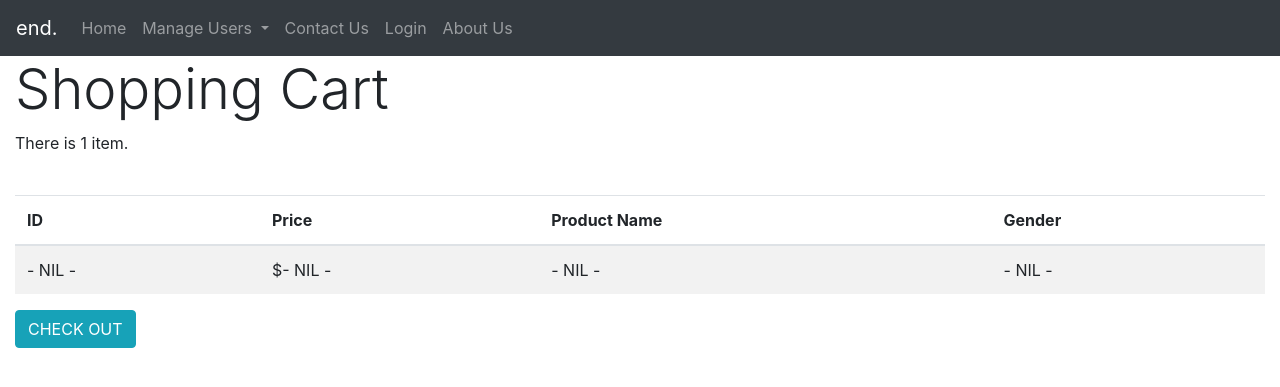
After one commit to jovesterchai/AppDevProject, a Flask app: template templates/shoppingCart.html in a window 1280 px wide. The commit adds this page. Shown: the top 387 px of the page. Run offline with Flask 2, Linux system fonts and the light colour scheme; the template is opened without the code that fills it: most values are stand-ins (such as "Sample title", 1, 10 or a date in 2020); some libraries are stand-ins or nearby versions.

Commit message:
Changed clothesInfo.html Tidied base.html

```diff
--- a/Main.py
+++ b/Main.py
@@ -87,27 +87,13 @@ def clothesInfo(id):
 
         db['Product'] = itemDict
         db.close()
-        if request.method == 'POST':
-            cartDict = {}
-            db = shelve.open('cart.db', 'c')
 
-            try:
-                itemsDict = db['Cart']
-            except:
-                print('Error in retrieving Items from cart.db.')
+        itemsList = []
+        for key in itemDict:
+            item = itemDict.get(key)
+            itemsList.append(item)
 
-            cart = Cart.Cart(createProductForm.name.data, createProductForm.price.data, createProductForm.color.data, createProductForm.size.data, createProductForm.quantity.data, createProductForm.gender.data, createProductForm.description.data)
-            cartDict[cart.get_itemID()] = cart
-            db['Product'] = cartDict
-            db.close()
-
-
-            itemsList = []
-            for key in itemDict:
-                item = itemDict.get(key)
-                itemsList.append(item)
-
-            return redirect(url_for('retrieveProducts'))
+        return redirect(url_for('retrieveProducts'))
 
     else:
         itemDict = {}
@@ -115,12 +101,21 @@ def clothesInfo(id):
         itemDict = db['Product']
         db.close()
 
+        item = itemDict.get(id)
+        createProductForm.name.data = item.get_name()
+        createProductForm.price.data = item.get_price()
+        createProductForm.color.data = item.get_color()
+        createProductForm.size.data = item.get_size()
+        createProductForm.quantity.data = item.get_quantity()
+        createProductForm.gender.data = item.get_gender()
+        createProductForm.description.data = item.get_description()
+
         itemsList = []
         for key in itemDict:
             item = itemDict.get(key)
             itemsList.append(item)
 
-        return render_template('clothesInfo.html', status='user', form=createProductForm, id=id, discount=False, name=createProductForm.name.data)
+        return render_template('clothesInfo.html', status='user', form=createProductForm, id=id, discount=False, name=createProductForm.name.data, gender=createProductForm.gender.data)
 
 
 paypal.configure({
--- /dev/null
+++ b/templates/shoppingCart.html
@@ -0,0 +1,41 @@
+{% extends "base.html" %}
+{% block title %}Product Library System - Shopping Cart{% endblock %}
+
+{% block content %}
+<h1 class="display-4">Shopping Cart</h1>
+<div>
+    {% if count == 0 %}
+    <p>There are no items.</p>
+    {% elif count == 1 %}
+    <p>There is 1 item.</p>
+    {% else %}
+    <p>There are {{ count }} items.</p>
+    {% endif %}
+</div>
+<br>
+<div>
+    <table class="table table-striped">
+        <thead>
+            <tr>
+                <th>ID</th>
+                <th>Price</th>
+                <th>Product Name</th>
+                <th>Gender</th>
+            </tr>
+        </thead>
+        <tbody>
+        {% for item in itemsList %}
+            <tr>
+                <td>- NIL -</td>
+                <td>$- NIL -</td>
+                <td>- NIL -</td>
+                <td>- NIL -</td>
+            </tr>
+        {% endfor %}
+        </tbody>
+    </table>
+    <form action=" {{ url_for('transaction') }}">
+        <input type="submit" class="btn btn-info" value="CHECK OUT"/>
+    </form>
+</div>
+{% endblock %}
```
Also changed, not shown: templates/clothesInfo.html (+4 -13 lines).
